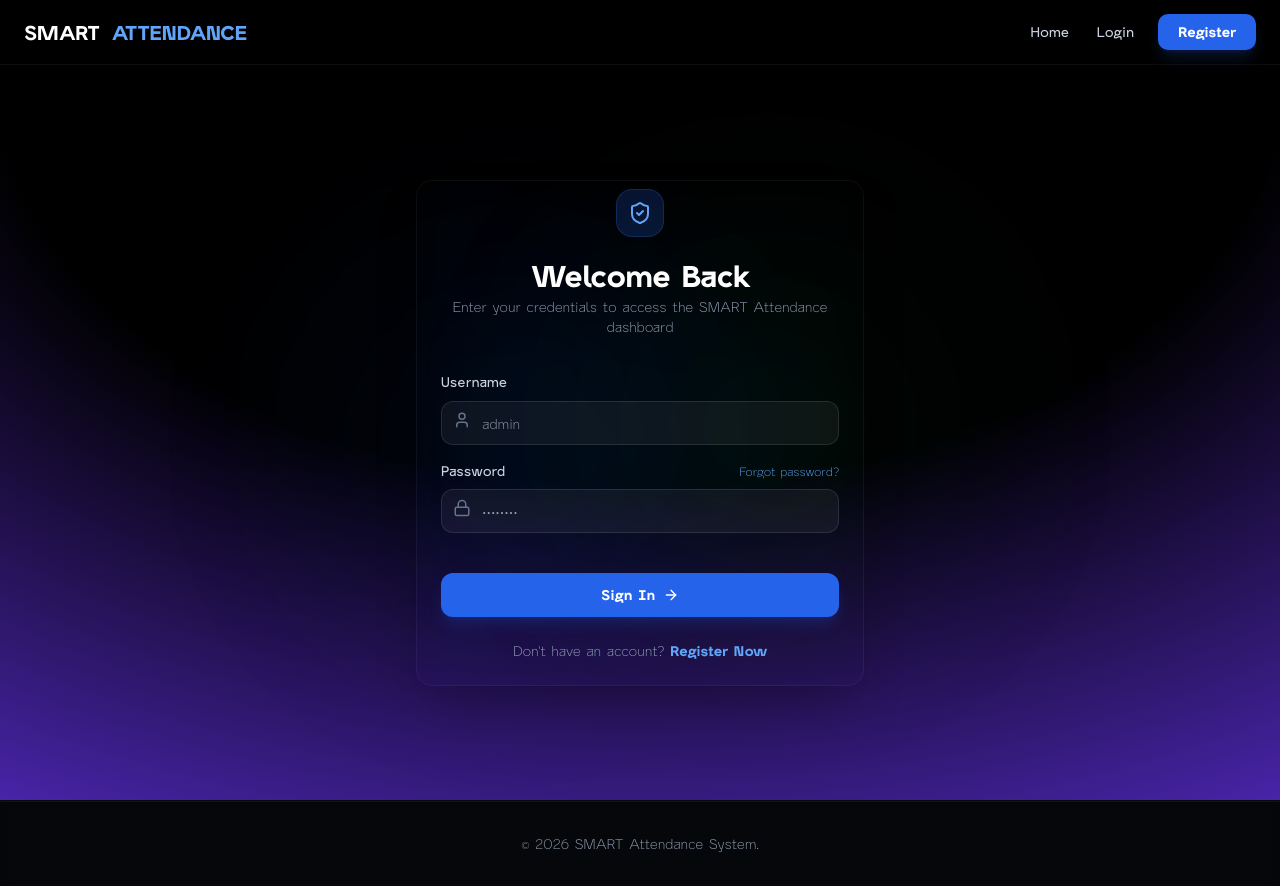
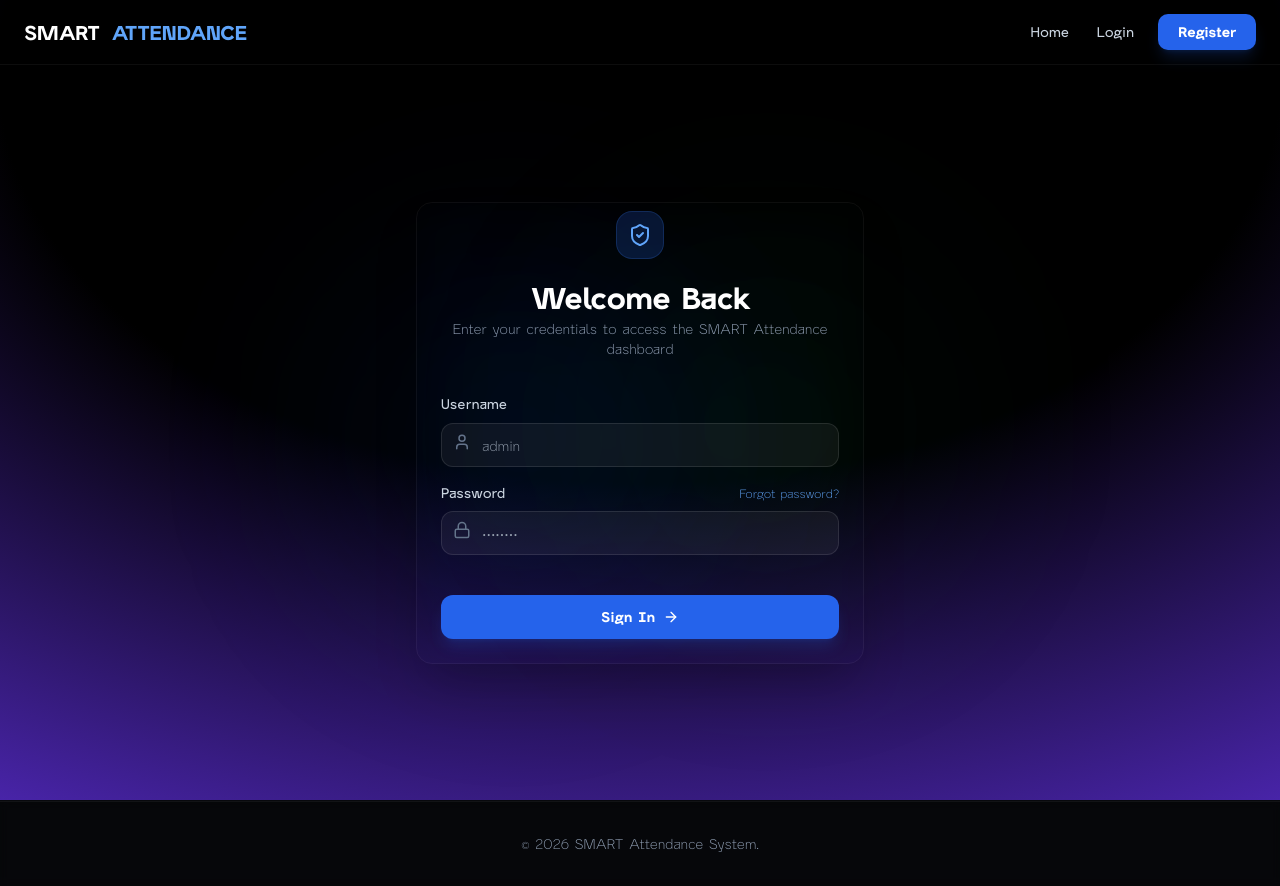
Before and after one commit to SmartAttendanceFinalYearProject/SmartAttendance, a Next.js app: page /login in a window 1280 px wide. Built offline with nearby package versions, Linux system fonts and the light colour scheme.

Commit message:
removing the register now line

```diff
--- a/app/login/page.tsx
+++ b/app/login/page.tsx
@@ -140,12 +140,6 @@ export default function LoginPage() {
                 </span>
               )}
             </Button>
-            <p className="mt-6 text-center text-sm text-slate-400">
-              Don&apos;t have an account?{" "}
-              <Link href="/register" className="font-bold text-blue-400 hover:text-blue-300 transition-colors">
-                Register Now
-              </Link>
-            </p>
           </CardFooter>
         </form>
       </Card>
```
